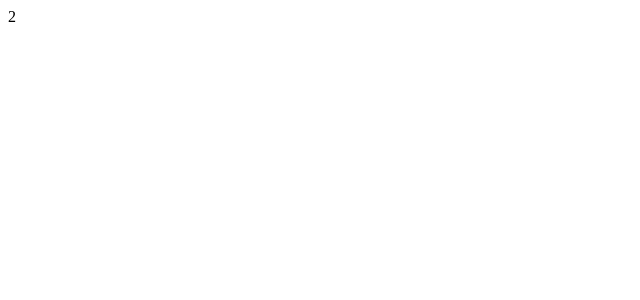
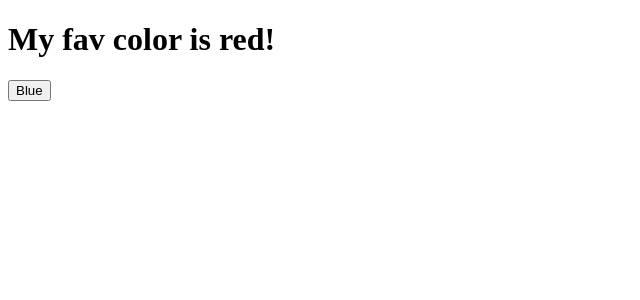
Before and after one commit to igurdeep13/React-hooks, a React (Vite) app in the folder vite-project/: page / in a window 1280 px wide. Shown: the top 300 px of the page, without its empty margins (0-640 px from the left). Built offline with nearby package versions, Linux system fonts and the light colour scheme.

Commit message:
useState hook

```diff
--- a/vite-project/src/App.jsx
+++ b/vite-project/src/App.jsx
@@ -1,26 +1,12 @@
-import React, {
-  useEffect,
-  useState,
-  useRef,
-  useMemo,
-  useReducer,
-  useLayoutEffect,
-} from "react";
+import React, { useState } from "react";
 
 function App() {
-  useEffect(() => {
-    console.log("Message from useEffect");
-  }, []);
-  useLayoutEffect(() => {
-    console.log("Message from useLayout");
-  }, []);
-  return (
-    <>
-      {setTimeout(() => {
-        <h2>Test Message</h2>;
-      }, 3000)}
-    </>
-  );
+  const [color, changeColor] = useState("red")
+
+  return <>
+    <h1>My fav color is {color}!</h1>
+    <button onClick={()=>{changeColor("blue")}}>Blue</button>
+  </>
 }
 
 export default App;
--- a/vite-project/src/main.jsx
+++ b/vite-project/src/main.jsx
@@ -3,8 +3,4 @@ import { createRoot } from "react-dom/client";
 import App from "./App.jsx";
 import ContextProvider from "./context/AppContext.jsx";
 
-createRoot(document.getElementById("root")).render(
-  <ContextProvider>
-    <App />
-  </ContextProvider>
-);
+createRoot(document.getElementById("root")).render(<App />);
```
